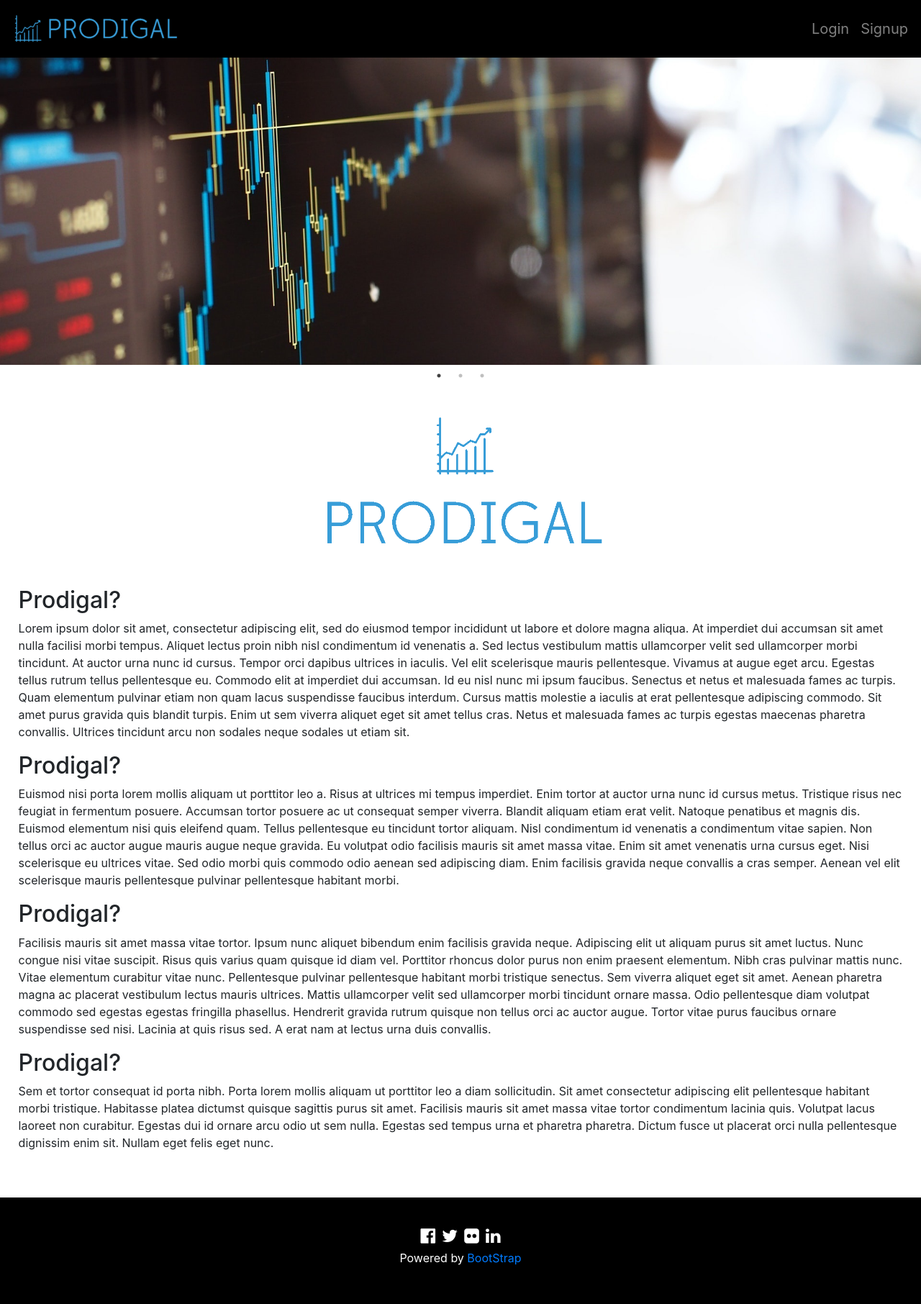
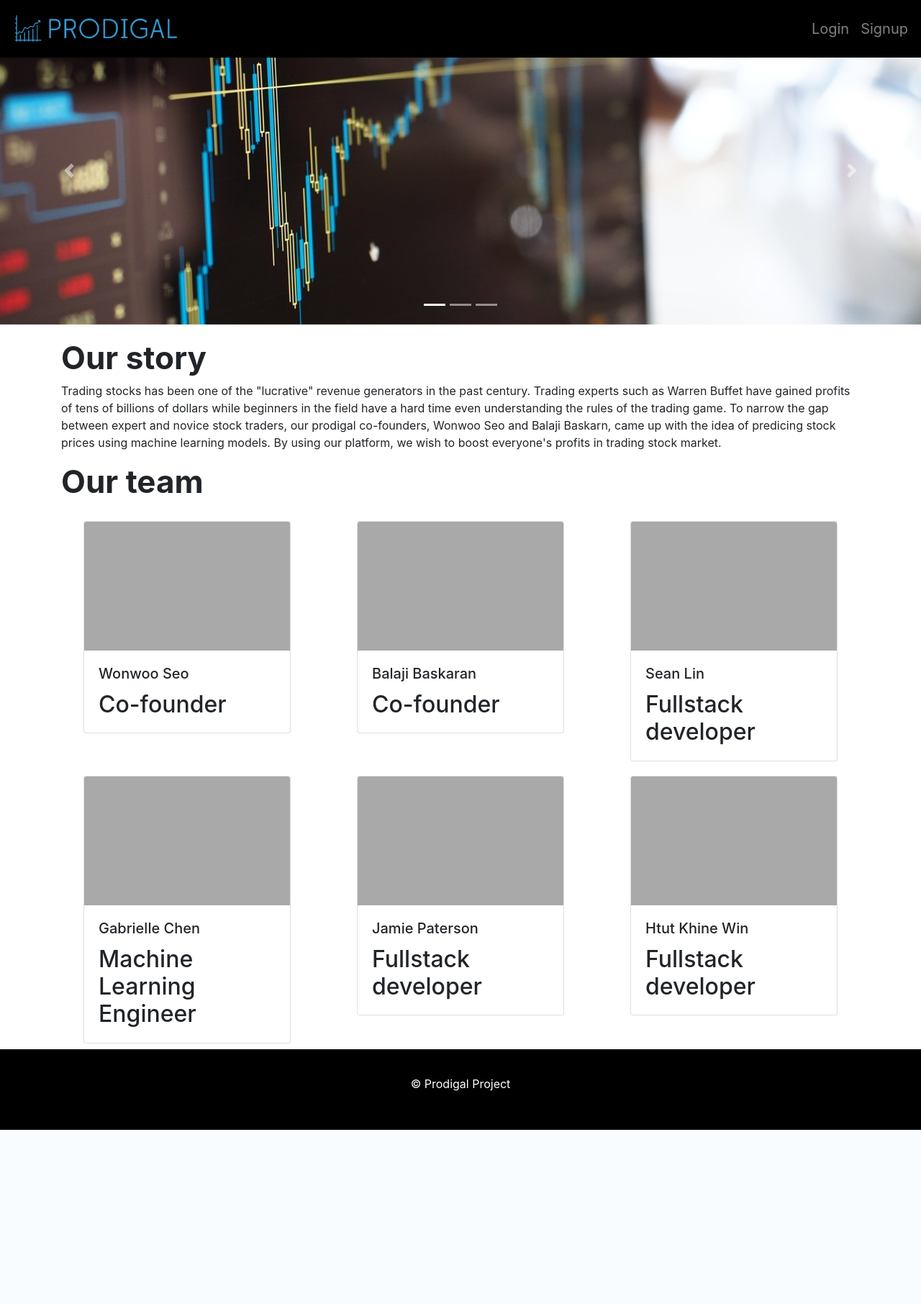
Before and after one commit to ProdigalProject/pro-frontend, a Django app: page / in a window 1280 px wide. Shown: the whole page at 72% size. After the commit the page ends 1570 px from the top, so only its background shows below. Run offline with Django 3.2, Linux system fonts and the light colour scheme; some libraries are stand-ins or nearby versions.

Commit message:
Cleaned up index file.

```diff
--- a/prodigal_app/templates/index.html
+++ b/prodigal_app/templates/index.html
@@ -27,52 +27,113 @@
                 </li>
             </ul>
         </nav>
-        <!-- Sliding Images -->
-        <div id="image_carousel" class="slick-container" style="margin-top:80px">
-            <img src="{% static 'images/index_slick_image1.jpeg' %}" alt="slick_carousel_image1">
-            <img src="{% static 'images/index_slick_image2.jpeg' %}" alt="slick_carousel_image2">
-            <img src="{% static 'images/index_slick_image3.jpeg' %}" alt="slick_carousel_image3">
+        <br>
+
+
+        <!-- Image Carousels -->
+        <div id="carouselIndicators" class="carousel slide" data-ride="carousel">
+            <ol class="carousel-indicators">
+                <li data-target="#carouselIndicators" data-slide-to="0" class="active"></li>
+                <li data-target="#carouselIndicators" data-slide-to="1"</li>
+                <li data-target="#carouselIndicators" data-slide-to="2"</li>
+            </ol>
+            <div class="carousel-inner">
+                <div class="carousel-item active">
+                    <img class="img-fluid" src="{% static 'images/index_slick_image1.jpeg' %}">
+                </div>
+                <div class="carousel-item">
+                    <img class="img-fluid" src="{% static 'images/index_slick_image2.jpeg' %}">
+                </div>
+                <div class="carousel-item">
+                    <img class="img-fluid" src="{% static 'images/index_slick_image3.jpeg' %}">
+                </div>
+            </div>
+            <a class="carousel-control-prev" href="#carouselIndicators" role="button" data-slide="prev">
+                <span class="carousel-control-prev-icon" aria-hidden="true"></span>
+                <span class="sr-only">Previous</span>
+            </a>
+            <a class="carousel-control-next" href="#carouselIndicators" role="button" data-slide="next">
+                <span class="carousel-control-next-icon" aria-hidden="true"></span>
+                <span class="sr-only">Next</span>
+            </a>
         </div>
-        <script src="//code.jquery.com/jquery-1.11.0.min.js"></script>
-        <script src="//code.jquery.com/jquery-migrate-1.2.1.min.js"></script>
-        <script src="{% static 'slick/slick.min.js' %}"></script>
-        <script>
-            $(document).ready(function() { // Extract to external js?
-                $('.slick-container').slick({ // Slick settings here
-                    dots: true,
-                    arrows:false,
-                    autoplay: true,
-                    autoplaySpeed: 7500,
-                    pauseOnFocus: false,
-                    accessibility: false
-                });
-            });
-        </script>
-        <div id="main_logo" align="center">
-            <img id="main_logo_img" src="{% static 'images/main_logo.png' %}" alt="prodigal_main_logo">
+
+        <div class="container">
+
+
+        <!-- Our Story -->
+        <h2 style="font-weight: bold; font-size: 44px; margin-top: 20px">Our story</h2>
+        <p>Trading stocks has been one of the "lucrative" revenue generators in the past century. Trading experts such as Warren Buffet have gained profits of tens of billions of dollars while beginners in the field have a hard time even understanding the rules of the trading game. To narrow the gap between expert and novice stock traders, our prodigal co-founders, Wonwoo Seo and Balaji Baskarn, came up with the idea of predicing stock prices using machine learning models. By using our platform, we wish to boost everyone's profits in trading stock market.</p>
+
+        <!-- Our team -->
+        <h2 style="font-weight: bold; font-size: 44px;">Our team <h2>
+        <div class="row" style="height: 20px;"></div>
+        <div class="row">
+            <div class="col-md-4">
+                <div class="card mx-auto" style="width: 18rem;">
+                    <img class="card-img-top" src="{% static 'images/gray.jpg' %}" alt="Card image cap">
+                    <div class="card-body">
+                        <h5 class="card-title">Wonwoo Seo</h5>
+                        <p class="card-text">Co-founder</p>
+                    </div>
+                </div>
+            </div>
+            <div class="col-md-4">
+                <div class="card mx-auto" style="width: 18rem;">
+                    <img class="card-img-top" src="{% static 'images/gray.jpg' %}" alt="Card image cap">
+                    <div class="card-body">
+                        <h5 class="card-title">Balaji Baskaran</h5>
+                        <p class="card-text">Co-founder</p>
+                    </div>
+                </div>
+            </div>
+            <div class="col-md-4">
+                <div class="card mx-auto" style="width: 18rem;">
+                    <img class="card-img-top" src="{% static 'images/gray.jpg' %}" alt="Card image cap">
+                    <div class="card-body">
+                        <h5 class="card-title">Sean Lin</h5>
+                        <p class="card-text">Fullstack developer</p>
+                    </div>
+                </div>
+            </div>
         </div>
-        <br>
-        <div id="index_intro" class="paragraphs">
-            <h2> Prodigal? </h2>
-            <p>Lorem ipsum dolor sit amet, consectetur adipiscing elit, sed do eiusmod tempor incididunt ut labore et dolore magna aliqua. At imperdiet dui accumsan sit amet nulla facilisi morbi tempus. Aliquet lectus proin nibh nisl condimentum id venenatis a. Sed lectus vestibulum mattis ullamcorper velit sed ullamcorper morbi tincidunt. At auctor urna nunc id cursus. Tempor orci dapibus ultrices in iaculis. Vel elit scelerisque mauris pellentesque. Vivamus at augue eget arcu. Egestas tellus rutrum tellus pellentesque eu. Commodo elit at imperdiet dui accumsan. Id eu nisl nunc mi ipsum faucibus. Senectus et netus et malesuada fames ac turpis. Quam elementum pulvinar etiam non quam lacus suspendisse faucibus interdum. Cursus mattis molestie a iaculis at erat pellentesque adipiscing commodo. Sit amet purus gravida quis blandit turpis. Enim ut sem viverra aliquet eget sit amet tellus cras. Netus et malesuada fames ac turpis egestas maecenas pharetra convallis. Ultrices tincidunt arcu non sodales neque sodales ut etiam sit.</p>
-            <h2> Prodigal? </h2>
-            <p>Euismod nisi porta lorem mollis aliquam ut porttitor leo a. Risus at ultrices mi tempus imperdiet. Enim tortor at auctor urna nunc id cursus metus. Tristique risus nec feugiat in fermentum posuere. Accumsan tortor posuere ac ut consequat semper viverra. Blandit aliquam etiam erat velit. Natoque penatibus et magnis dis. Euismod elementum nisi quis eleifend quam. Tellus pellentesque eu tincidunt tortor aliquam. Nisl condimentum id venenatis a condimentum vitae sapien. Non tellus orci ac auctor augue mauris augue neque gravida. Eu volutpat odio facilisis mauris sit amet massa vitae. Enim sit amet venenatis urna cursus eget. Nisi scelerisque eu ultrices vitae. Sed odio morbi quis commodo odio aenean sed adipiscing diam. Enim facilisis gravida neque convallis a cras semper. Aenean vel elit scelerisque mauris pellentesque pulvinar pellentesque habitant morbi.</p>
-            <h2> Prodigal? </h2>
-            <p>Facilisis mauris sit amet massa vitae tortor. Ipsum nunc aliquet bibendum enim facilisis gravida neque. Adipiscing elit ut aliquam purus sit amet luctus. Nunc congue nisi vitae suscipit. Risus quis varius quam quisque id diam vel. Porttitor rhoncus dolor purus non enim praesent elementum. Nibh cras pulvinar mattis nunc. Vitae elementum curabitur vitae nunc. Pellentesque pulvinar pellentesque habitant morbi tristique senectus. Sem viverra aliquet eget sit amet. Aenean pharetra magna ac placerat vestibulum lectus mauris ultrices. Mattis ullamcorper velit sed ullamcorper morbi tincidunt ornare massa. Odio pellentesque diam volutpat commodo sed egestas egestas fringilla phasellus. Hendrerit gravida rutrum quisque non tellus orci ac auctor augue. Tortor vitae purus faucibus ornare suspendisse sed nisi. Lacinia at quis risus sed. A erat nam at lectus urna duis convallis.</p>
-            <h2> Prodigal? </h2>
-            <p>Sem et tortor consequat id porta nibh. Porta lorem mollis aliquam ut porttitor leo a diam sollicitudin. Sit amet consectetur adipiscing elit pellentesque habitant morbi tristique. Habitasse platea dictumst quisque sagittis purus sit amet. Facilisis mauris sit amet massa vitae tortor condimentum lacinia quis. Volutpat lacus laoreet non curabitur. Egestas dui id ornare arcu odio ut sem nulla. Egestas sed tempus urna et pharetra pharetra. Dictum fusce ut placerat orci nulla pellentesque dignissim enim sit. Nullam eget felis eget nunc.</p>
+        <div class="row" style="height:20px"></div>
+        <div class="row">
+            <div class="col-md-4">
+                <div class="card mx-auto" style="width: 18rem;">
+                    <img class="card-img-top" src="{% static 'images/gray.jpg' %}" alt="Card image cap">
+                    <div class="card-body">
+                        <h5 class="card-title">Gabrielle Chen</h5>
+                        <p class="card-text">Machine Learning Engineer</p>
+                    </div>
+                </div>
+            </div>
+            <div class="col-md-4">
+                <div class="card mx-auto" style="width: 18rem;">
+                    <img class="card-img-top" src="{% static 'images/gray.jpg' %}" alt="Card image cap">
+                    <div class="card-body">
+                        <h5 class="card-title">Jamie Paterson</h5>
+                        <p class="card-text">Fullstack developer</p>
+                    </div>
+                </div>
+            </div>
+            <div class="col-md-4">
+                <div class="card mx-auto" style="width: 18rem;">
+                    <img class="card-img-top" src="{% static 'images/gray.jpg' %}" alt="Card image cap">
+                    <div class="card-body">
+                        <h5 class="card-title">Htut Khine Win</h5>
+                        <p class="card-text">Fullstack developer</p>
+                    </div>
+                </div>
+            </div>
         </div>
-        <br>
-        <br>
-        <!-- Footer -->
-        <footer id="Home" class="footer">
-            <a class="footer-item" href="#"><i class="fa fa-facebook-official"></i></a>&nbsp;
-            <a class="footer-item" href="#"><i class="fa fa-twitter"></i></a>&nbsp;
-            <a class="footer-item" href="#"><i class="fa fa-flickr"></i></a>&nbsp;
-            <a class="footer-item" href="#"><i class="fa fa-linkedin"></i></a>
-            <p style="font-size:16px; color: white">
-                Powered by <a href="https://getbootstrap.com/" target="_blank">BootStrap</a>
-            </p>
-        </footer>
+    </div>
+
+    <!-- Footer -->
+    <footer id="Home" class="footer">
+        <p style="font-size:16px; color: white">
+           &copy Prodigal Project
+        </p>
+    </footer>
     </body>
 </html>
```
Also changed, not shown: prodigal_app/static/images/gray.jpg (added), 2 other files.
